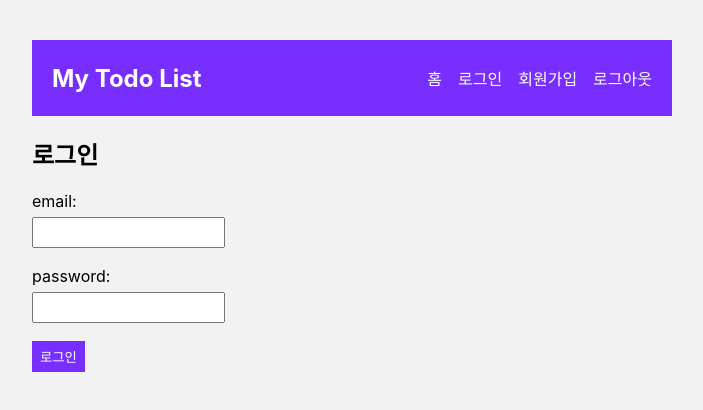
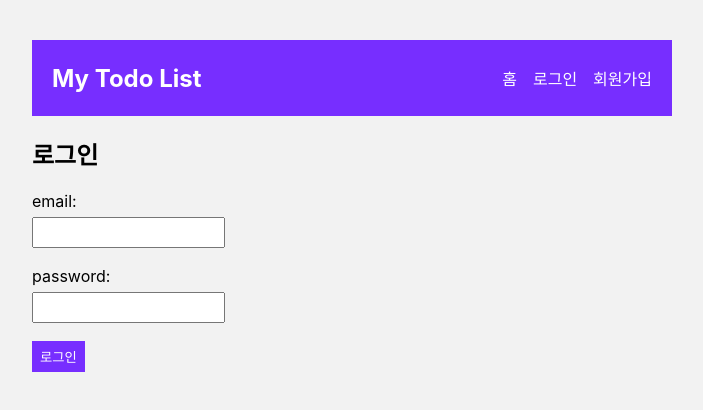
Before and after one commit to KaengEE/FB9-todoList, a React (Vite) app: page /login in a window 1280 px wide. Shown: the top 410 px of the page, without its empty margins (288-991 px from the left). Built offline with nearby package versions, Linux system fonts and the light colour scheme; no server answers.

Commit message:
로그인/로그아웃시 네브바 설정

```diff
--- a/src/components/Navbar.jsx
+++ b/src/components/Navbar.jsx
@@ -5,7 +5,7 @@ import { auth } from "../firebase/config";
 import { useAuthContext } from "../context/useAuthContext";
 
 export default function Navbar() {
-  const { dispatch } = useAuthContext();
+  const { dispatch, user } = useAuthContext();
   //로그아웃 함수
   const logout = () => {
     signOut(auth)
@@ -25,13 +25,20 @@ export default function Navbar() {
         <li>
           <Link to="/">홈</Link>
         </li>
+        {/* 유저가 없을때 로그인/회원가입 활성화 */}
+        {!user && (
+          <>
             <li>
               <Link to="/login">로그인</Link>
             </li>
             <li>
               <Link to="/signup">회원가입</Link>
             </li>
-        <li onClick={logout}>로그아웃</li>
+          </>
+        )}
+
+        {/* 유저가 있을때 로그아웃 버튼 활성화 */}
+        {user && <li onClick={logout}>로그아웃</li>}
       </ul>
     </nav>
   );
```
Lines whose indentation alone changed are shown as unchanged.
